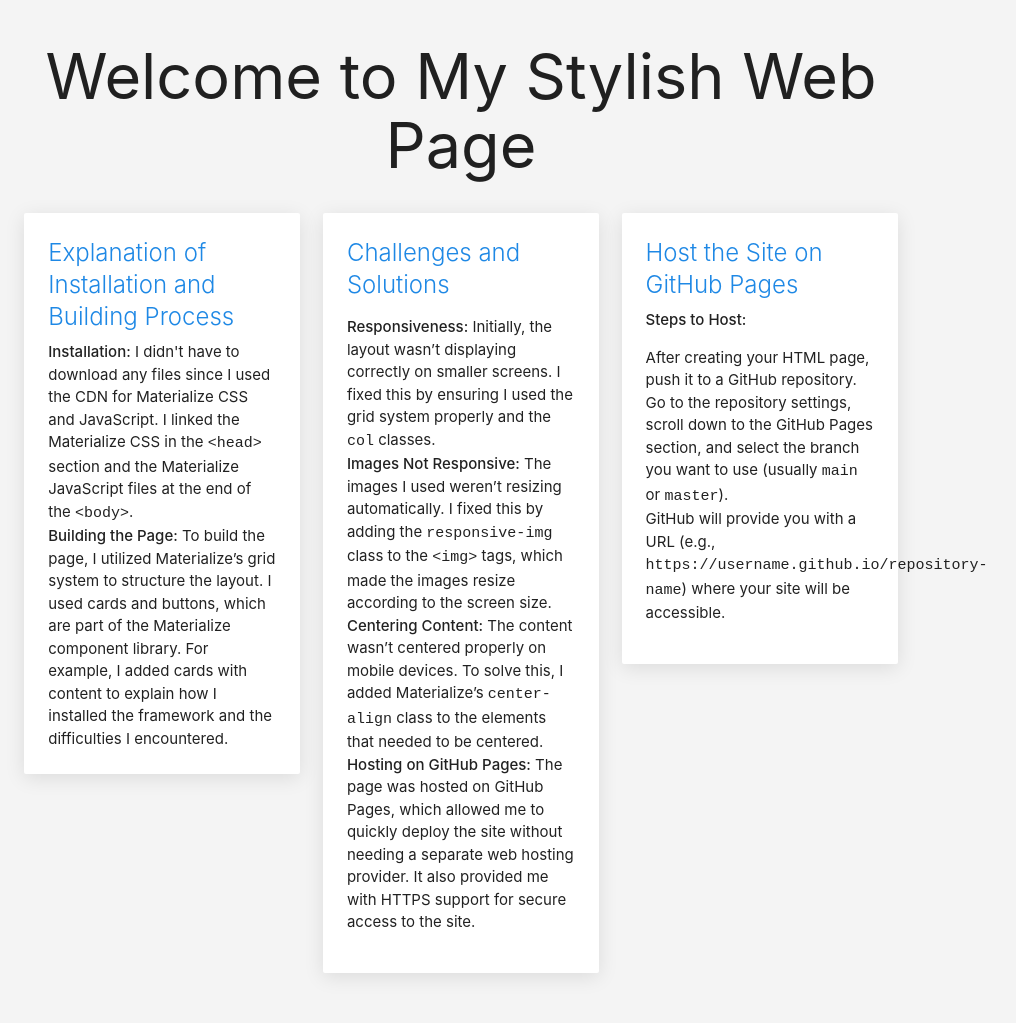
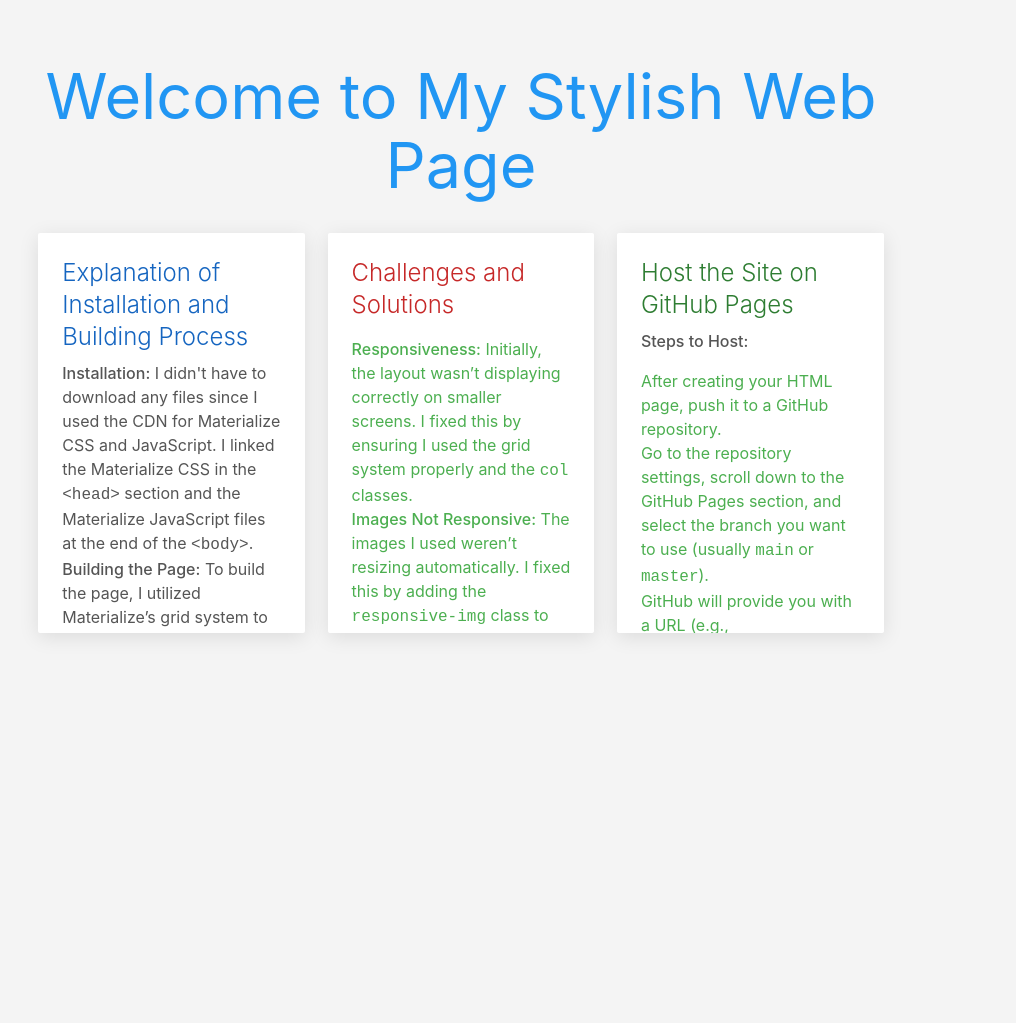
Before and after one commit to a21patel/CPS530_Lab10c, a plain HTML site: page index.html in a window 1280 px wide. Shown: the whole page, without its empty margins (179-1195 px from the left). After the commit the page ends 800 px from the top, so only its background shows below. Drawn offline with nearby package versions, Linux system fonts and the light colour scheme.

Commit message:
index.html

```diff
--- a/index.html
+++ b/index.html
@@ -9,6 +9,7 @@
     <style>
         body {
             background-color: #f4f4f4;
+            padding: 20px;
         }
 
         .container {
@@ -17,6 +18,8 @@
 
         .card-content {
             padding: 20px;
+            max-height: 400px;
+            overflow-y: auto;
         }
 
         .card-title {
@@ -36,6 +39,17 @@
             box-shadow: 0px 4px 20px rgba(0, 0, 0, 0.1);
         }
 
+        /* Make sure the content fits within the cards */
+        .card-content p {
+            color: #555;
+            font-size: 16px;
+        }
+
+        .card-content ul {
+            color: #4CAF50;
+            font-size: 16px;
+        }
+
         /* Center-align content on mobile */
         @media screen and (max-width: 600px) {
             .center-align {
@@ -46,14 +60,14 @@
 </head>
 <body>
     <div class="container">
-        <h1 class="center-align">Welcome to My Stylish Web Page</h1>
+        <h1 class="center-align blue-text">Welcome to My Stylish Web Page</h1>
         <div class="row">
 
             <!-- Card 1: Installation and Building Process -->
             <div class="col s12 m6 l4">
                 <div class="card z-depth-3">
                     <div class="card-content">
-                        <span class="card-title">Explanation of Installation and Building Process</span>
+                        <span class="card-title blue-text text-darken-3">Explanation of Installation and Building Process</span>
                         <p><strong>Installation:</strong> I didn't have to download any files since I used the CDN for Materialize CSS and JavaScript. I linked the Materialize CSS in the <code>&lt;head&gt;</code> section and the Materialize JavaScript files at the end of the <code>&lt;body&gt;</code>.</p>
                         <p><strong>Building the Page:</strong> To build the page, I utilized Materialize’s grid system to structure the layout. I used cards and buttons, which are part of the Materialize component library. For example, I added cards with content to explain how I installed the framework and the difficulties I encountered.</p>
                     </div>
@@ -64,7 +78,7 @@
             <div class="col s12 m6 l4">
                 <div class="card z-depth-3">
                     <div class="card-content">
-                        <span class="card-title">Challenges and Solutions</span>
+                        <span class="card-title red-text text-darken-3">Challenges and Solutions</span>
                         <ul>
                             <li><strong>Responsiveness:</strong> Initially, the layout wasn’t displaying correctly on smaller screens. I fixed this by ensuring I used the grid system properly and the <code>col</code> classes.</li>
                             <li><strong>Images Not Responsive:</strong> The images I used weren’t resizing automatically. I fixed this by adding the <code>responsive-img</code> class to the <code>&lt;img&gt;</code> tags, which made the images resize according to the screen size.</li>
@@ -79,7 +93,7 @@
             <div class="col s12 m6 l4">
                 <div class="card z-depth-3">
                     <div class="card-content">
-                        <span class="card-title">Host the Site on GitHub Pages</span>
+                        <span class="card-title green-text text-darken-3">Host the Site on GitHub Pages</span>
                         <p><strong>Steps to Host:</strong></p>
                         <ul>
                             <li>After creating your HTML page, push it to a GitHub repository.</li>
```
